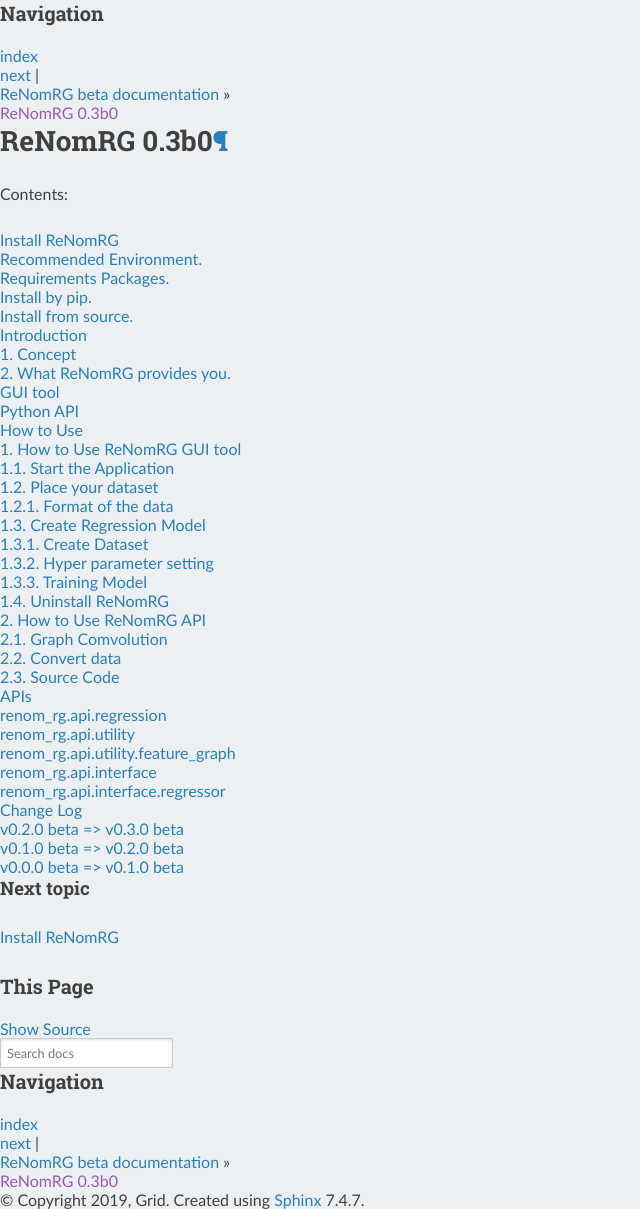
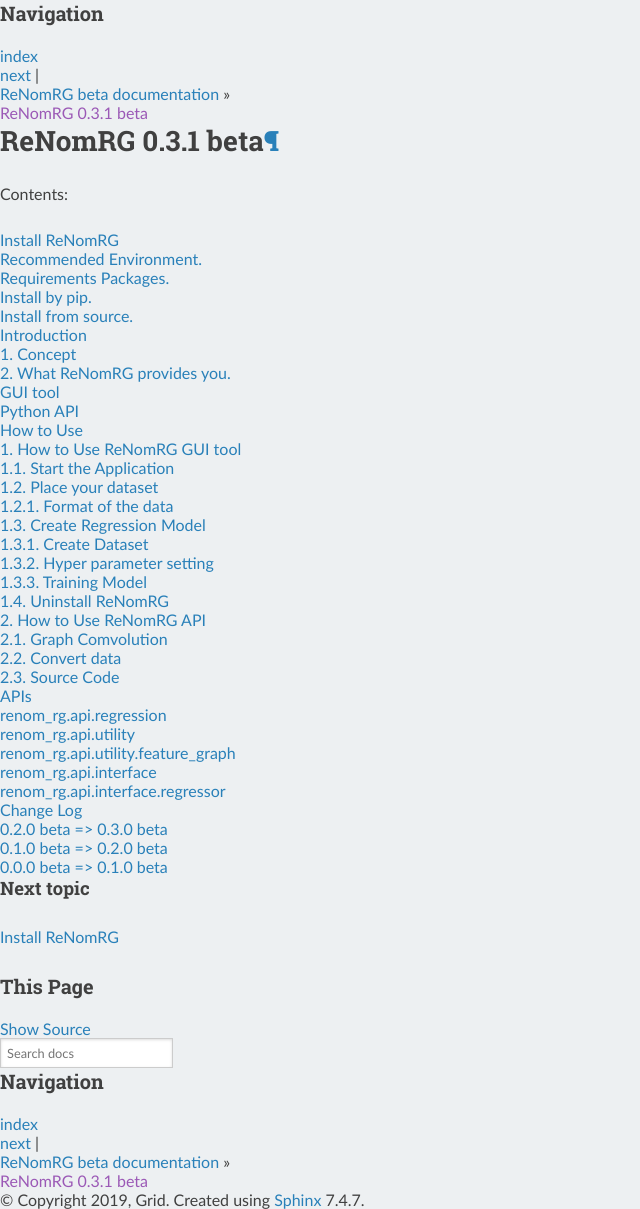
Before and after one commit to clockfly/ReNomRG, a Sphinx documentation site: the page built from doc/index.rst, in a window 1280 px wide. Shown: the whole page, without its empty margins (0-640 px from the left). Built offline with Sphinx 7.4.7 and the Read the Docs theme 2.0.0, drawn with Linux system fonts in a browser that asks for light colours.

Commit message:
#85：バージョン表記変更（0.3.1 beta）

```diff
--- a/README.md
+++ b/README.md
@@ -1,4 +1,4 @@
-# ReNomRG 0.3.0 beta
+# ReNomRG 0.3.1 beta
 
 ReNom RG is model developing tool for regression using Graph CNN.
 
@@ -33,7 +33,7 @@
 
 You can install the wheel package with pip command::
 
-`pip install https://grid-devs.gitlab.io/ReNomRG/bin/renom_rg-0.3b0-py3-none-any.whl`
+`pip install https://grid-devs.gitlab.io/ReNomRG/bin/renom_rg-0.3b1-py3-none-any.whl`
 
 ### Install from source
 For installing ReNomRG, download the repository from following url.
@@ -120,18 +120,18 @@
 
 ## Change log
 
-### v0.2.0 beta => v0.3.0 beta
+### 0.2.0 beta => 0.3.0 beta
 
 - After completion of model creation, the importance of each explanatory variable can be checked.
 - Random Forest and XGBoost were added to the algorithm selection item at model creation.
 
-### v0.1.0 beta => v0.2.0 beta
+### 0.1.0 beta => 0.2.0 beta
 
 - Explanatory variables and target variables can be selected when creating a dataset.
 - Feature Scaling can be selected when creating a dataset.
 - The prediction result can be saved as CSV data.
 
-### v0.0.0 beta => v0.1.0 beta
+### 0.0.0 beta => 0.1.0 beta
 
 - GraphCNN is possible with GPU.
 - Enabled install with wheel.
--- a/doc/index.rst
+++ b/doc/index.rst
@@ -3,7 +3,7 @@
    You can adapt this file completely to your liking, but it should at least
    contain the root `toctree` directive.
 
-ReNomRG 0.3b0
+ReNomRG 0.3.1 beta
 ==============
 
 .. toctree::
--- a/doc/rsts/change_log.rst
+++ b/doc/rsts/change_log.rst
@@ -1,14 +1,14 @@
 Change Log
 ==========
 
-v0.2.0 beta => v0.3.0 beta
+0.2.0 beta => 0.3.0 beta
 -------------------
 
 - After completion of model creation, the importance of each explanatory variable can be checked.
 - Random Forest and XGBoost were added to the algorithm selection item at model creation.
 
 
-v0.1.0 beta => v0.2.0 beta
+0.1.0 beta => 0.2.0 beta
 -------------------
 
 - Explanatory variables and target variables can be selected when creating a dataset.
@@ -16,7 +16,7 @@
 - The prediction result can be saved as CSV data.
 
 
-v0.0.0 beta => v0.1.0 beta
+0.0.0 beta => 0.1.0 beta
 -------------------
 
 - GraphCNN is possible with GPU.
--- a/doc/rsts/installation/main.rst
+++ b/doc/rsts/installation/main.rst
@@ -36,11 +36,11 @@
 
     https://grid-devs.gitlab.io/ReNomRG/bin/renom_rg-VERSION-py3-none-any.whl
 
-Install 0.3b0(beta version) is follow.
+Install 0.3b1(beta version) is follow.
 
   .. code-block:: shell
 
-      pip install https://grid-devs.gitlab.io/ReNomRG/bin/renom_rg-0.3b0-py3-none-any.whl
+      pip install https://grid-devs.gitlab.io/ReNomRG/bin/renom_rg-0.3b1-py3-none-any.whl
 
 
   .. note::
--- a/js/src/components/common/app_footer.vue
+++ b/js/src/components/common/app_footer.vue
@@ -29,7 +29,7 @@
 <script>
 export default {
   name: 'AppFooter',
-  data: function () { return { 'version': 'v0.3b0' } }
+  data: function () { return { 'version': '0.3.1 beta' } }
 }
 </script>
 
--- a/renom_rg/__init__.py
+++ b/renom_rg/__init__.py
@@ -5,4 +5,4 @@
 ReNom Subscription Agreement Ver. 1.0 (https://www.renom.jp/info/license/index.html)
 """
 
-__version__ = "0.3b0"
+__version__ = "0.3b1"
--- a/setup.py
+++ b/setup.py
@@ -63,7 +63,7 @@
 
 setup(
     name="renom_rg",
-    version="0.3b0",
+    version="0.3b1",
     entry_points=entry_points,
     packages=['renom_rg'],
     install_requires=requires,
```
Also changed, not shown: 5 other files.
